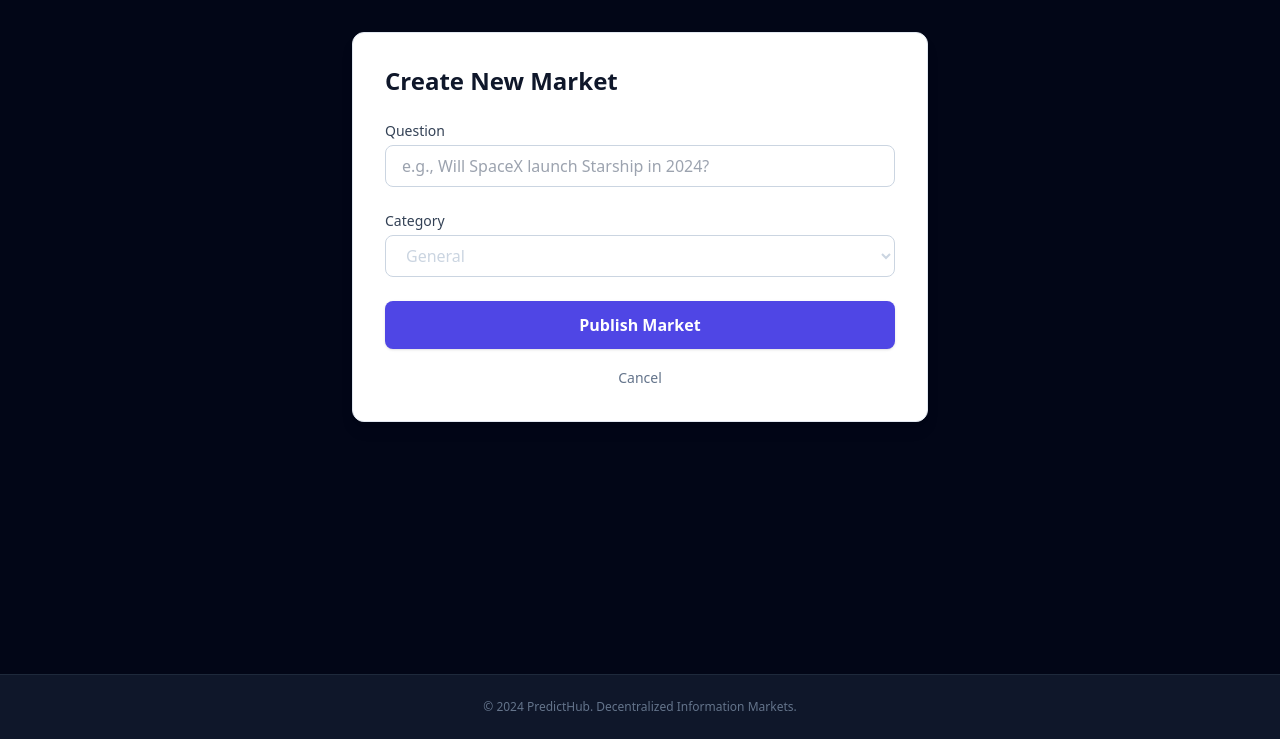
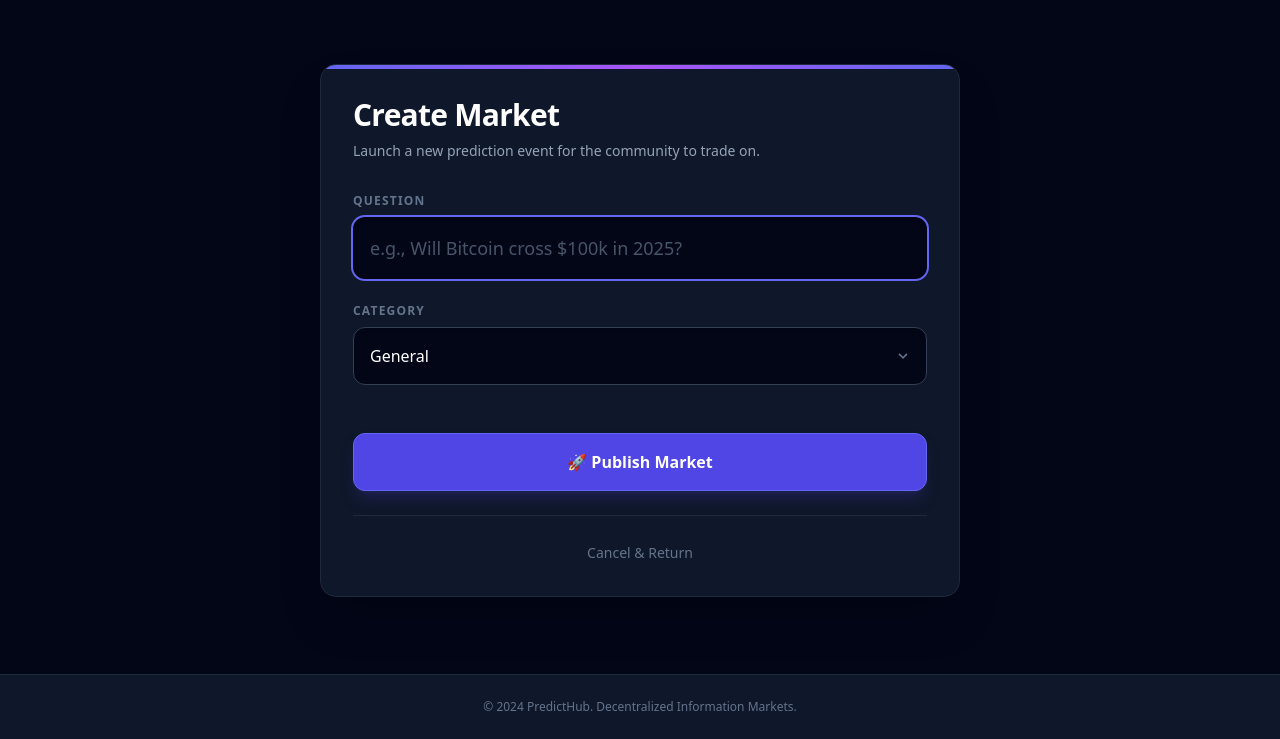
Before and after one commit to manohar-munna/PredictHub, a FastAPI app: template app/templates/create_market.html in a window 1280 px wide. Shown: the part 61-800 px from the top of the page. Run offline with FastAPI, Linux system fonts and the light colour scheme; the template is opened without the code that fills it, so the values that code supplies are empty; some libraries are stand-ins or nearby versions.

Commit message:
Update create_market.html

```diff
--- a/app/templates/create_market.html
+++ b/app/templates/create_market.html
@@ -2,28 +2,39 @@
 {% extends "base.html" %}
 
 {% block content %}
-<div class="max-w-xl mx-auto bg-white p-8 rounded-xl shadow-lg border border-slate-200">
+<div class="max-w-2xl mx-auto mt-8 px-4">
 
-    <h2 class="text-2xl font-bold mb-6 text-slate-900">Create New Market</h2>
+    <!-- Main Card -->
+    <div class="bg-slate-900 border border-slate-800 rounded-2xl p-8 shadow-2xl relative overflow-hidden">
+
+        <!-- Decorative Accent Line -->
+        <div class="absolute top-0 left-0 w-full h-1 bg-gradient-to-r from-indigo-500 via-purple-500 to-indigo-500"></div>
+
+        <div class="mb-8">
+            <h2 class="text-3xl font-bold text-white tracking-tight">Create Market</h2>
+            <p class="text-slate-400 text-sm mt-2">Launch a new prediction event for the community to trade on.</p>
+        </div>
 
         <form action="/admin/create" method="post" class="space-y-6">
 
             <!-- Question Input -->
-        <div>
-            <label for="question" class="block text-sm font-medium text-slate-700 mb-1">
+            <div class="space-y-2">
+                <label for="question" class="block text-xs font-bold text-slate-500 uppercase tracking-widest">
                     Question
                 </label>
-            <input type="text" name="question" id="question" required
-                placeholder="e.g., Will SpaceX launch Starship in 2024?"
-                class="w-full px-4 py-2 border border-slate-300 rounded-lg focus:ring-2 focus:ring-indigo-500 focus:border-indigo-500 outline-none transition">
+                <input type="text" name="question" id="question" required autofocus
+                    placeholder="e.g., Will Bitcoin cross $100k in 2025?"
+                    class="w-full bg-slate-950 border border-slate-700 text-white rounded-xl px-4 py-4 focus:outline-none focus:ring-2 focus:ring-indigo-500 focus:border-transparent placeholder-slate-600 transition shadow-inner text-lg">
             </div>
 
-        <!-- Category Input -->
-        <div>
-            <label for="category" class="block text-sm font-medium text-slate-700 mb-1">
+            <!-- Category Dropdown -->
+            <div class="space-y-2">
+                <label for="category" class="block text-xs font-bold text-slate-500 uppercase tracking-widest">
                     Category
                 </label>
-            <select name="category" id="category" class="w-full px-4 py-2 border border-slate-300 rounded-lg focus:ring-2 focus:ring-indigo-500 outline-none bg-white">
+                <div class="relative">
+                    <select name="category" id="category"
+                            class="w-full bg-slate-950 border border-slate-700 text-white rounded-xl px-4 py-4 appearance-none focus:outline-none focus:ring-2 focus:ring-indigo-500 transition shadow-inner cursor-pointer text-base">
                         <option value="General">General</option>
                         <option value="Sports">Sports</option>
                         <option value="Crypto">Crypto</option>
@@ -31,19 +42,27 @@
                         <option value="Tech">Tech</option>
                         <option value="Weather">Weather</option>
                     </select>
+                    <!-- Custom Chevron Icon -->
+                    <div class="pointer-events-none absolute inset-y-0 right-0 flex items-center px-4 text-slate-500">
+                        <svg class="fill-current h-4 w-4" xmlns="http://www.w3.org/2000/svg" viewBox="0 0 20 20"><path d="M9.293 12.95l.707.707L15.657 8l-1.414-1.414L10 10.828 5.757 6.586 4.343 8z"/></svg>
+                    </div>
+                </div>
             </div>
 
             <!-- Submit Button -->
+            <div class="pt-6">
                 <button type="submit"
-            class="w-full bg-indigo-600 hover:bg-indigo-700 text-white font-bold py-3 rounded-lg shadow transition transform hover:-translate-y-0.5">
-            Publish Market
+                    class="w-full bg-indigo-600 hover:bg-indigo-500 text-white font-bold py-4 rounded-xl shadow-lg shadow-indigo-900/40 transition transform hover:-translate-y-0.5 active:scale-[0.99] border border-indigo-500">
+                    🚀 Publish Market
                 </button>
+            </div>
 
         </form>
 
-    <div class="mt-4 text-center">
-        <a href="/markets" class="text-sm text-slate-500 hover:text-indigo-600">Cancel</a>
+        <div class="mt-6 text-center border-t border-slate-800 pt-6">
+            <a href="/markets" class="text-sm text-slate-500 hover:text-white transition font-medium">Cancel & Return</a>
         </div>
 
     </div>
+</div>
 {% endblock %}
```
Lines whose indentation alone changed are shown as unchanged.
